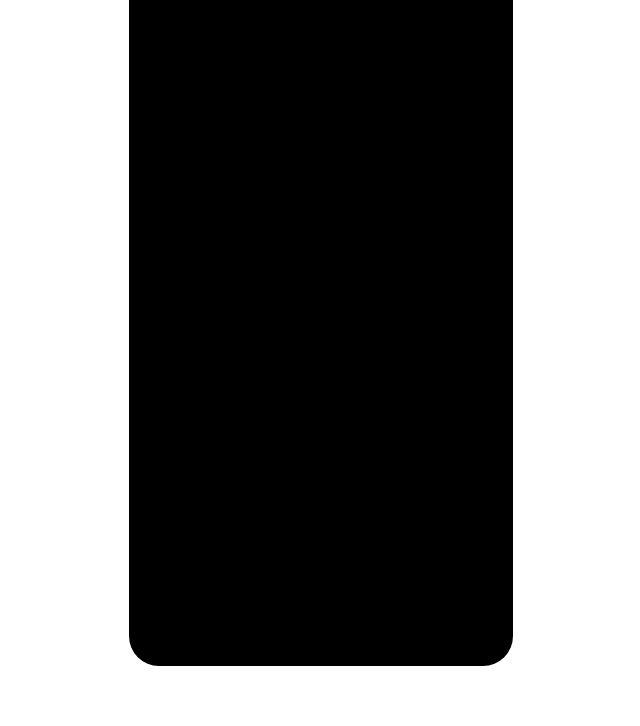
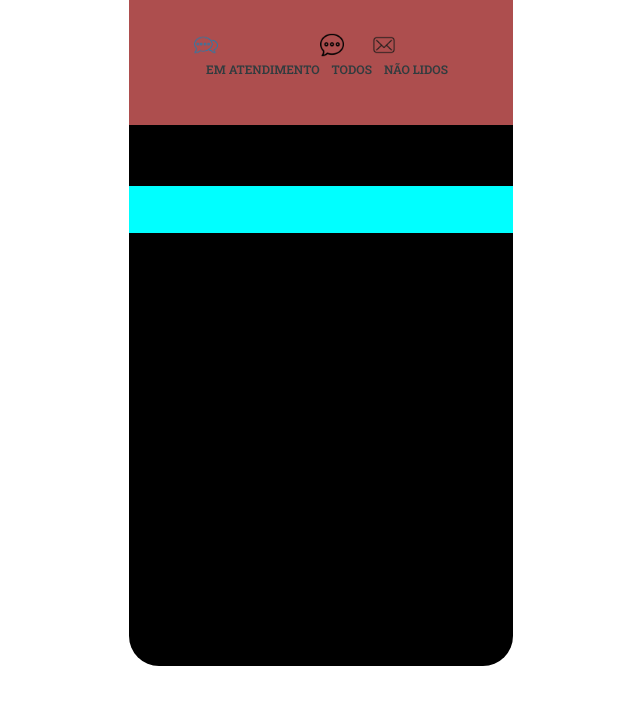
Before and after one commit to vitorkolle/polichat, a plain HTML site: page index.html in a window 1280 px wide. Shown: the part 74-800 px from the top of the page, without its empty margins (247-887 px from the left). Drawn offline with Linux system fonts and the light colour scheme.

Commit message:
desenvolvimento do menu

```diff
--- a/index.html
+++ b/index.html
@@ -1,5 +1,6 @@
 <!DOCTYPE html>
 <html lang="pt-br">
+
 <head>
     <meta charset="UTF-8">
     <meta name="viewport" content="width=device-width, initial-scale=1.0">
@@ -10,8 +11,10 @@
     <link href="https://fonts.googleapis.com/css2?family=Roboto+Slab:wght@600&display=swap" rel="stylesheet">
     <title>Polichat</title>
 </head>
+
 <body>
     <div class="container" id="container">
+
         <div class="plataforma">
             <div class="header">
                 <img class="simbolo-chat" src="./img/simbolo chat.webp" alt="">
@@ -19,7 +22,31 @@
                 <img src="./img/menu.png" alt="" class="menu">
             </div>
 
+            <div class="secoes">
+                <div class="secao">
+                    <div class="status">
+                        <img class="img-secao" src="./img/simbolo chat.webp" alt="">
+                        <p class="atendimento">EM ATENDIMENTO</p>
+                    </div>
+                    <div class="status">
+                        <img class="img-secao" src="./img/chat secao.png" alt="">
+                        <p class="atendimento">TODOS</p>
+                    </div>
+                    <div class="status">
+                        <img class="img-secao" src="./img/mail secao.png" alt="">
+                        <p class="atendimento">NÃO LIDOS</p>
+                    </div>
+                </div>
+
+            <div class="secao-pesquisa">
+                    <div class="pesquisa"></div>
+                    <div class="contato"></div>
+                    <div class="filtro"></div>
+                </div>
+            </div>
+
         </div>
     </div>
 </body>
+
 </html>
--- a/style.css
+++ b/style.css
@@ -28,6 +28,7 @@ p{
     color: rgb(49, 60, 63);
     margin-left: 12px;
     font-family: 'Roboto Slab', serif;
+    cursor: pointer;
 }
 .menu{
     position: absolute;
@@ -35,3 +36,37 @@ p{
     right: 20px;
     cursor: pointer;
 }
+
+/* */
+
+.secoes{
+    display: grid;
+    width: 100%;
+    height: 50%;
+}
+.secao{
+    background-color: rgb(173, 78, 78);
+    width: 100%;
+    height: 70%;
+    display: flex;
+    align-items: center;
+    justify-content: center;
+}
+.img-secao{
+    width: 24px;
+    align-content: center;
+}
+.status{
+
+
+}
+.atendimento{
+    font-size: 12px;
+    font-family: 'Roboto Slab', serif;
+}
+.secao-pesquisa{
+    background-color: aqua;
+    width: 100%;
+    height: 30%;
+
+}
```
Also changed, not shown: img/chat secao.png (added), img/mail secao.png (added). Lines whose indentation alone changed are shown as unchanged.
